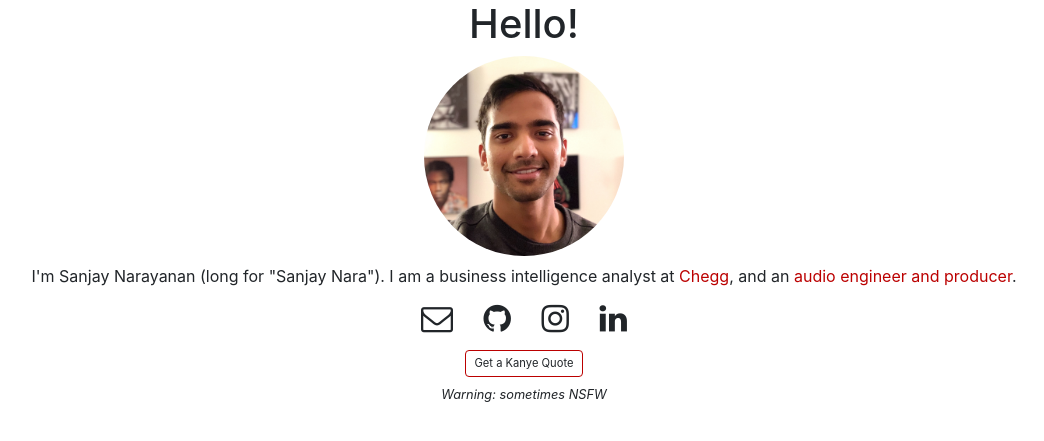
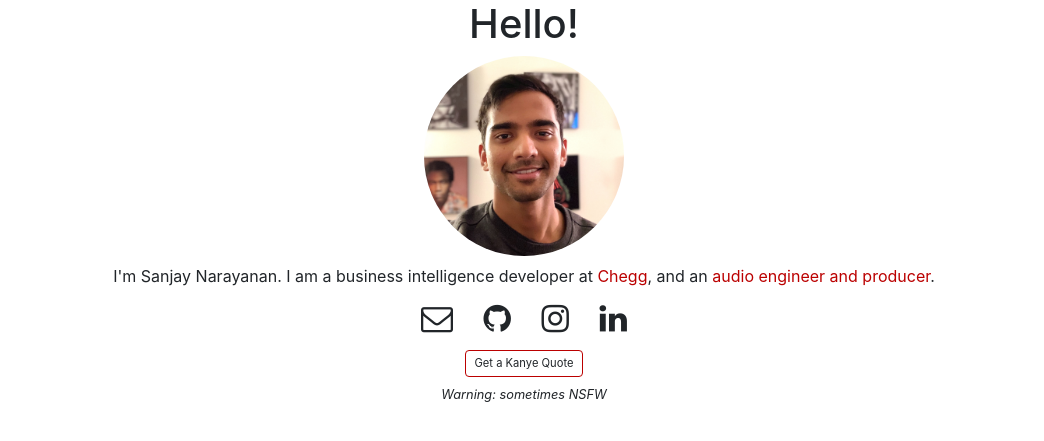
Before and after one commit to sanjaytime/nara-site, a Django app: page / in a window 1280 px wide. Shown: the part 56-497 px from the top of the page, without its empty margins (116-1160 px from the left). Run offline with Django 3.2, Linux system fonts and the light colour scheme; some libraries are stand-ins or nearby versions.

Commit message:
bio adjustments

```diff
--- a/stills/templates/index.html
+++ b/stills/templates/index.html
@@ -5,7 +5,7 @@
     <img src="{% static  '/img/me.jpg' %}" alt="me" class="center img-fluid rounded-circle h-25">
     <div class="pb-2"></div>
     <body class="text-center">
-    I'm Sanjay Narayanan (long for "Sanjay Nara").  I am a business intelligence analyst at <a href="https://www.chegg.com/">Chegg</a>, and an <a href="http://www.sanjaynara.com/beats/">audio engineer and producer</a>.
+    I'm Sanjay Narayanan.  I am a business intelligence developer at <a href="https://www.chegg.com/">Chegg</a>, and an <a href="http://www.sanjaynara.com/beats/">audio engineer and producer</a>.
     <div class="pb-2"></div>
     <link rel="stylesheet" href="https://cdnjs.cloudflare.com/ajax/libs/font-awesome/4.7.0/css/font-awesome.min.css">
     <button id="emailButton" class="fa fa-envelope-o fa-2x btn"></button>
```
